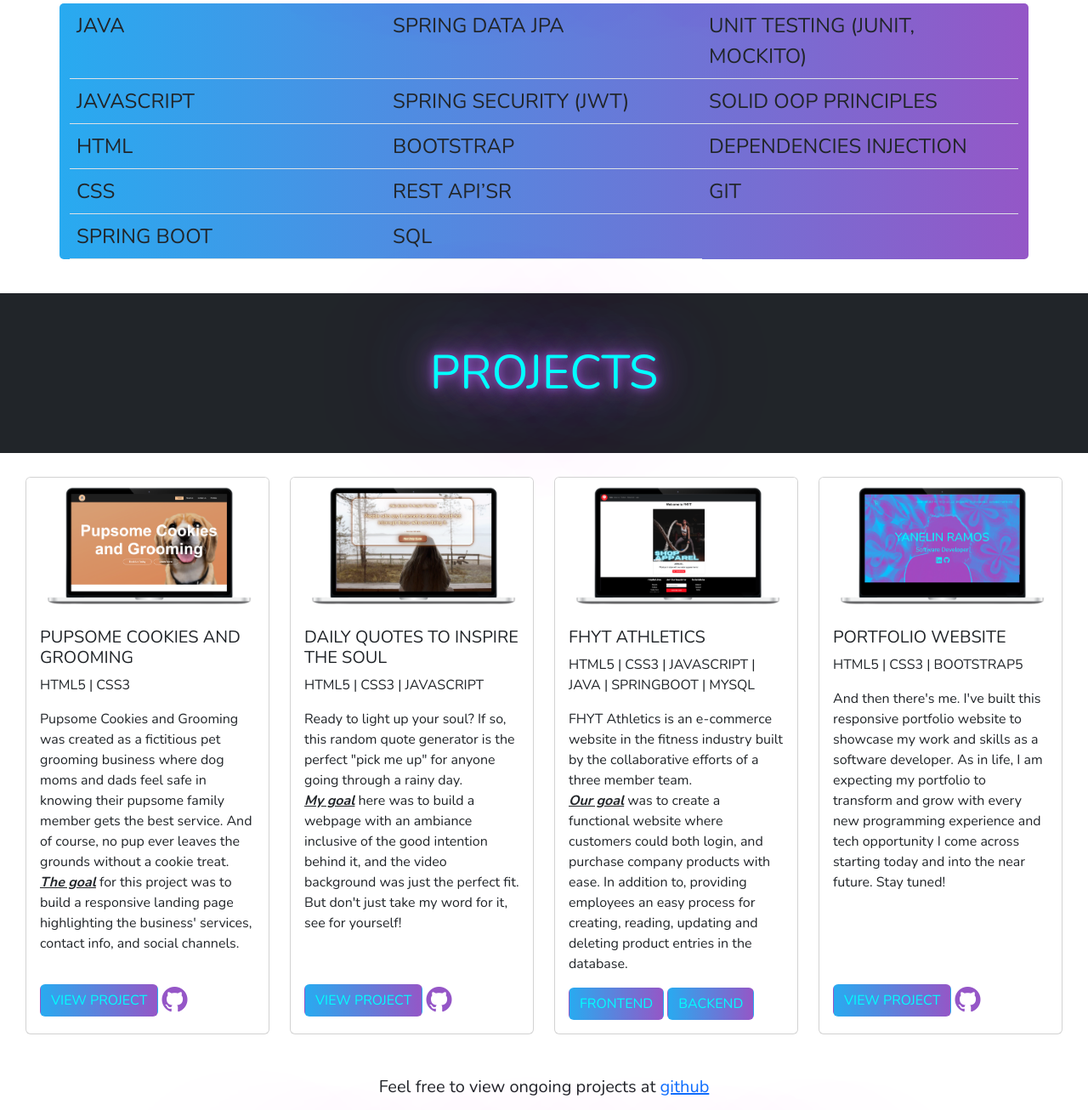
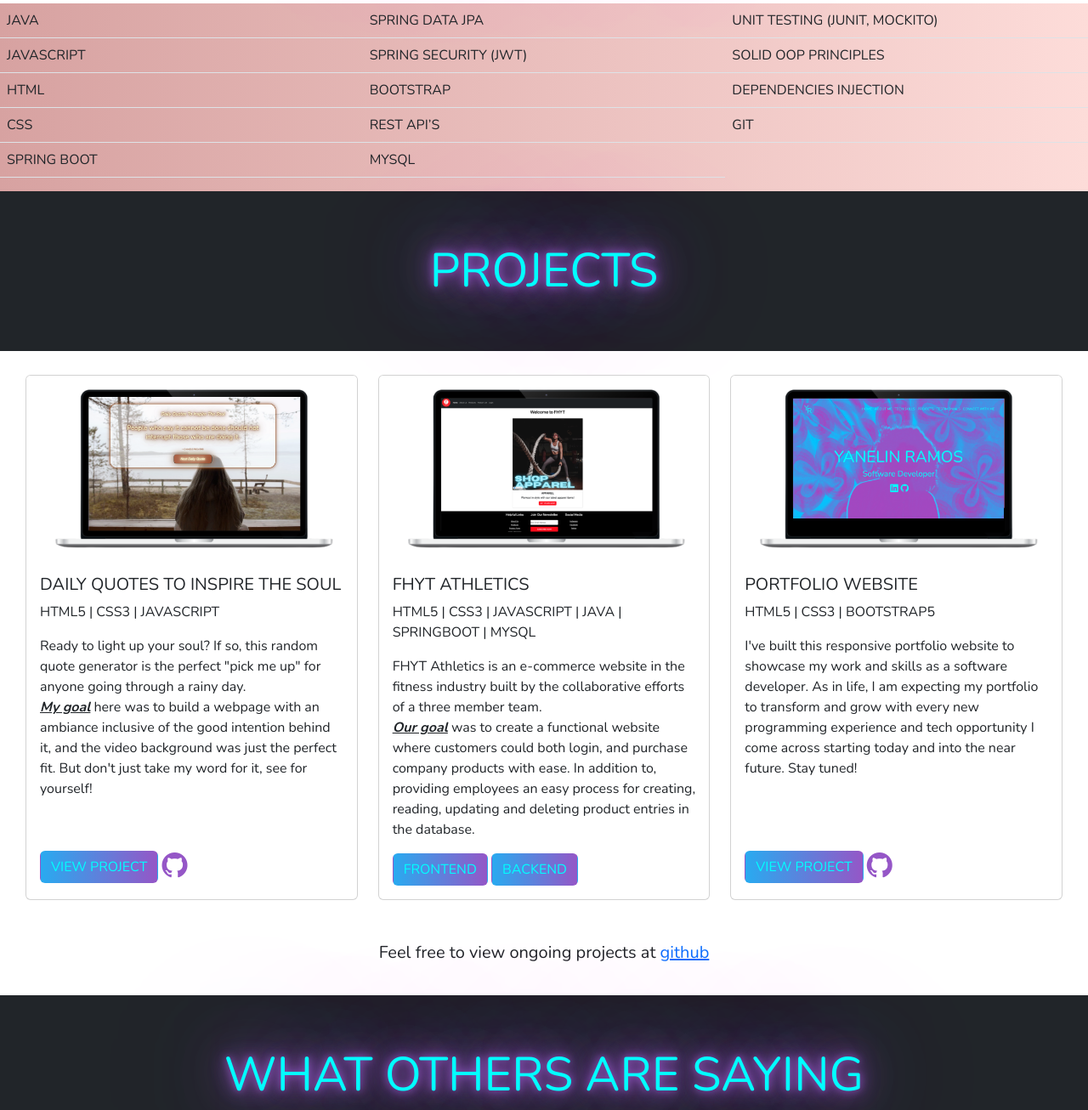
Before and after one commit to ramosy1/portfolio, a plain HTML site: page index.html in a window 1280 px wide. Shown: the part 1494-2800 px from the top of the page at 85% size. Drawn offline with nearby package versions, Linux system fonts and the light colour scheme; a script that the page names is missing.

Commit message:
update html file

```diff
--- a/index.html
+++ b/index.html
@@ -55,9 +55,11 @@
             <div class="row">
               <div class="row-cols-md-10">
                 <h1>Yanelin Ramos</h1>
-                  <p>Software Developer</p>
+                <div class="banner-container">
+                  <p class="typed">Software Developer</p>
                   <a href="https://www.linkedin.com/in/yanelinramos/" target="blank" class="linkedin"><i class="bi bi-linkedin"></i></a>
                   <a href="https://github.com/ramosy1/portfolio" target="blank" class="git-portfolio"><i class="bi bi-github"></i></a>
+                </div>
               </div>
             </div>
           </div>
@@ -67,23 +69,21 @@
     <!-- Section About Me -->
 
     <section id="about-me">
-      <div class="about-me bg-dark">
-        <h2 class="text-uppercase text-center" >About Me</h2>
-        <p class="content-text-center"> Hi, I'm Yanelin. I'm a Full Stack Web Developer with over 460 hours of software development experience and demonstrated success in building frontend and backend applications. I have over five years of work experience within the digital marketing, social media, and health care industries where I gathered skills such as; problem solving, attention to detail, and teamwork to name a few.
+      <div class="about-me">
+        <h2 class="text-uppercase text-center bg-dark">About Me</h2>
+        <p> Hi, I'm Yanelin. I'm a Full Stack Web Developer with over 460 hours of software development experience and demonstrated success in building frontend and backend applications. I have over five years of work experience within the digital marketing, social media, and health care industries where I gathered skills such as; problem solving, attention to detail, and teamwork to name a few.
 
         <p>I'm also an individual who's curious by nature and fueled by the love of learning. But in my downtime, I enjoy <em>(and can always appreciate)</em> watching a good movie, going to a live concert or theater performance, and traveling.</p>
     </section>
 
   <!-- Section Technical Skills -->
 
-    <section id="technical-skills">
-      <style> .container {background-image: linear-gradient(270deg, hsl(273, 50%, 56%), hsl(201, 87%, 55%));}</style>
+    <section id="tech-skills">
+      <style> .Tech-Skills-container {background-image: linear-gradient(270deg, rgb(253, 220, 217), rgb(215, 162, 161));}</style>
       <h2 class="text-uppercase text-center">Technical Skills</h2>
-    </section>
-
-    <section id="Tech-Skills bg-light">
-      <div class="container">
-        <table class="table table-border text-uppercase overflow-y: hidden">
+      <div class="Tech-Skills-container bg-light table-border">
+        <div class="table-responsive  table-responsive-{sm | md | lg | xl | xxl} text-uppercase">
+          <table class="table  ">
             <tbody>
               <tr>
                 <td scope="col" width="30%" >Java</td>
@@ -105,16 +105,17 @@
 
               <tr>
                 <td>CSS</td>
-              <td>REST API’sr</td>
+                <td>REST API’s</td>
                 <td>Git</td>
               </tr>
 
               <tr>
                 <td>Spring Boot</td>
-              <td>SQL</td>
+                <td>MySQL</td>
               </tr>
             </tbody>
           </table>
+        </div>
       </div>
     </section>
 
@@ -123,27 +124,9 @@
     <section id="projects">
       <div class="projects">
         <h2 class="text-uppercase text-center bg-dark">Projects</h2>
-      </div>
-    </section>
-
         <div class="projects-container">
-      <div class="row g-4 ">
-        <div class="col-sm-6 col-md-4 col-lg-3">
-          <div class="card h-100">
-            <img src="./images/pupsome cookies and grooming mockup.png" class="card-img-top" alt="Pupsome Cookies and Grooming Landing Page">
-            <div class="card-body d-flex flex-column">
-              <h5 class="card-title text-uppercase">Pupsome Cookies and Grooming</h5>
-              <p class="card-text text-uppercase">HTML5 | CSS3</p>
-              <p>Pupsome Cookies and Grooming was created as a fictitious pet grooming business where dog moms and dads feel safe in knowing their pupsome family member gets the best service. And of course, no pup ever leaves the grounds without a cookie treat.
-                <br><b><u><em>The goal</em></u></b> for this project was to build a responsive landing page highlighting the business' services, contact info, and social channels.</p>
-                <div class="d-grid d-flex justify-content-start gap-2 d-md-block mt-auto">
-                <a href="https://ramosy1.github.io/Landing_Page/" target="blank" class="btn text-uppercase">View project</a>
-              <a href="https://github.com/ramosy1/Landing_Page"target="blank" class="card-git"><i class="bi bi-github"></i></a>
-            </div>
-          </div>
-        </div>
-      </div>
-      <div class="col-sm-6 col-md-4 col-lg-3">
+          <div class="row gy-3">
+            <div class="col-md-4">
               <div class="card h-100 ">
                 <img src="./images/random quote generator mockup.png" class="card-img-top" alt="Random Quote Generator">
                 <div class="card-body d-flex flex-column">
@@ -158,7 +141,7 @@
               </div>
             </div>
           </div>
-      <div class="col-sm-6 col-md-4 col-lg-3">
+            <div class="col-md-4">
               <div class="card h-100 ">
                 <img src="./images/FHYT mockup.png" class="card-img-top" alt="FHYT Athletics">
                 <div class="card-body d-flex flex-column">
@@ -166,20 +149,20 @@
                   <p class="card-text text-uppercase">HTML5 | CSS3 | JavaScript | Java | Springboot | MySQL</p>
                   <p>FHYT Athletics is an e-commerce website in the fitness industry built by the collaborative efforts of a three member team. <br><b><u><em>Our goal</em></u></b> was to create a functional website where customers could both login, and purchase company products with ease. In addition to, providing employees an easy process for creating, reading, updating and deleting product entries in the database. </p>
                   <div class="d-grid d-flex justify-content-start gap-2 d-md-block mt-auto">
-            <a href="https://github.com/TZ-codes/Final_Project" class="btn text-uppercase" >Frontend</a>
-            <a href="https://github.com/TZ-codes/Project-Back-End" class="btn text-uppercase" >Backend</a>
+                  <a href="https://github.com/TZ-codes/Final_Project" target="blank" class="btn text-uppercase" >Frontend</a>
+                  <a href="https://github.com/TZ-codes/Project-Back-End" target="blank" class="btn text-uppercase" >Backend</a>
                   <!-- <a href="#" class="btn text-uppercase" >Demo Coming Soon</a> -->
                 </div>
               </div>
             </div>
           </div>
-      <div class="col-sm-6 col-md-4 col-lg-3">
+          <div class="col-md-4">
             <div class="card h-100">
               <img src="./images/portfolio website mockups.png" class="card-img-top" alt="Portfofio Website">
               <div class="card-body d-flex flex-column">
                 <h5 class="card-title text-uppercase">Portfolio Website</h5>
                 <p class="card-text text-uppercase">HTML5 | CSS3 | Bootstrap5</p>
-            <p>And then there's me. I've built this responsive portfolio website to showcase my work and skills as a software developer. As in life, I am expecting my portfolio to transform and grow with every new programming experience and tech opportunity I come across starting today and into the near future. Stay tuned!</p>
+                <p>I've built this responsive portfolio website to showcase my work and skills as a software developer. As in life, I am expecting my portfolio to transform and grow with every new programming experience and tech opportunity I come across starting today and into the near future. Stay tuned!</p>
                 <div class="d-grid d-flex justify-content-start gap-2 d-md-block mt-auto">
                 <a href="#" target="blank" class="btn text-uppercase">View project</a>
                 <a href="https://github.com/ramosy1/portfolio" target="blank" class="card-git"><i class="bi bi-github"></i></a>
@@ -189,6 +172,9 @@
         </div>
        </div>
       </div>
+      </div>
+    </section>
+
 
     <section class="other-projects">
       <h3 class="text-center ">Feel free to view ongoing projects at <a href="https://github.com/ramosy1">github</a> </h3>
@@ -210,7 +196,7 @@
     </div>
     <div class="carousel-inner container-fluid">
       <div class="carousel-item active" data-bs-interval="10000">
-        <img src="./images/Web 1 Testimonials.jpg" class="d-block w-100" alt="...">
+        <img src="./images/Web 1 Testimonials.png" class="d-block w-100" alt="...">
         <div class="carousel-caption d-none d-md-block">
         </div>
       </div>
@@ -235,7 +221,6 @@
     <section id="connect">
       <div class="connect text-center">
         <h2 class="text-uppercase text-center bg-dark">Connect With Me</h2>
-          <style>.connect {background-image: url('./images/background\ image.png');}</style>
           <p class="text-center">Have a resume inquiry or looking to chat? Connect with me today!</p>
             <div class="social-links">
               <a href="https://www.linkedin.com/in/yanelinramos/" target="blank" class="linkedin"><i class="bi bi-linkedin"></i></a>
@@ -247,7 +232,7 @@
 
     <!-- Section Footer -->
 
-    <footer class="footer bg-dark">
+    <footer class="footer">
       <p class="port-link text-center bg-dark">&copy; 2022 | <a href="https://ramosy1.github.io/portfolio/">Yanelin Ramos</a></p>
     </footer>
 
```
Lines whose indentation alone changed are shown as unchanged.
